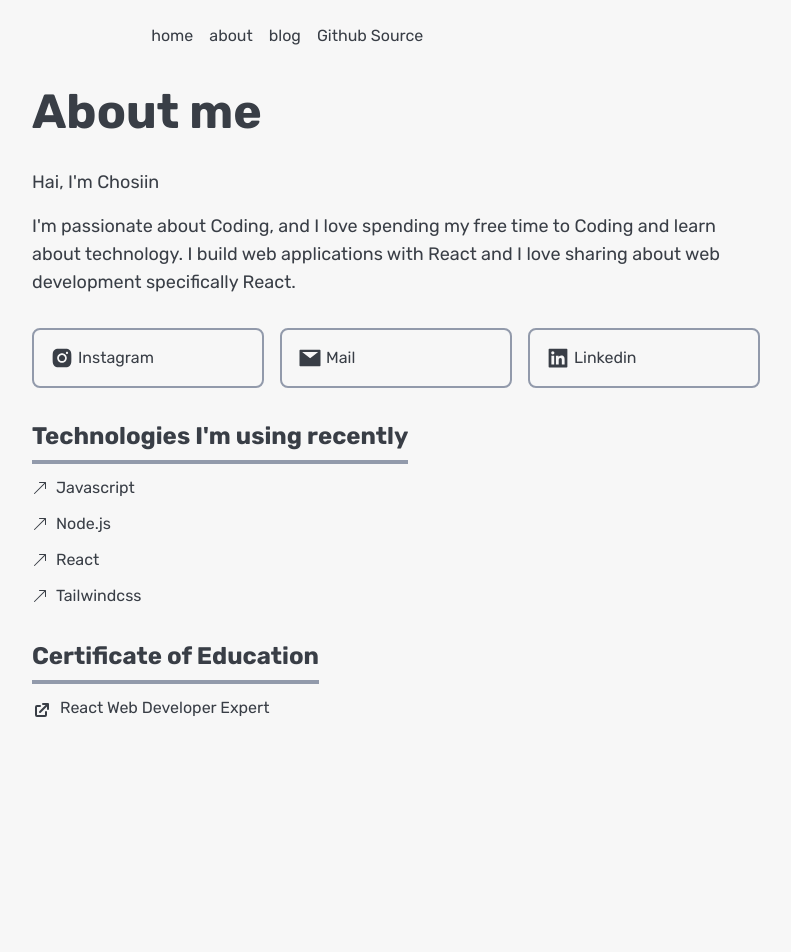
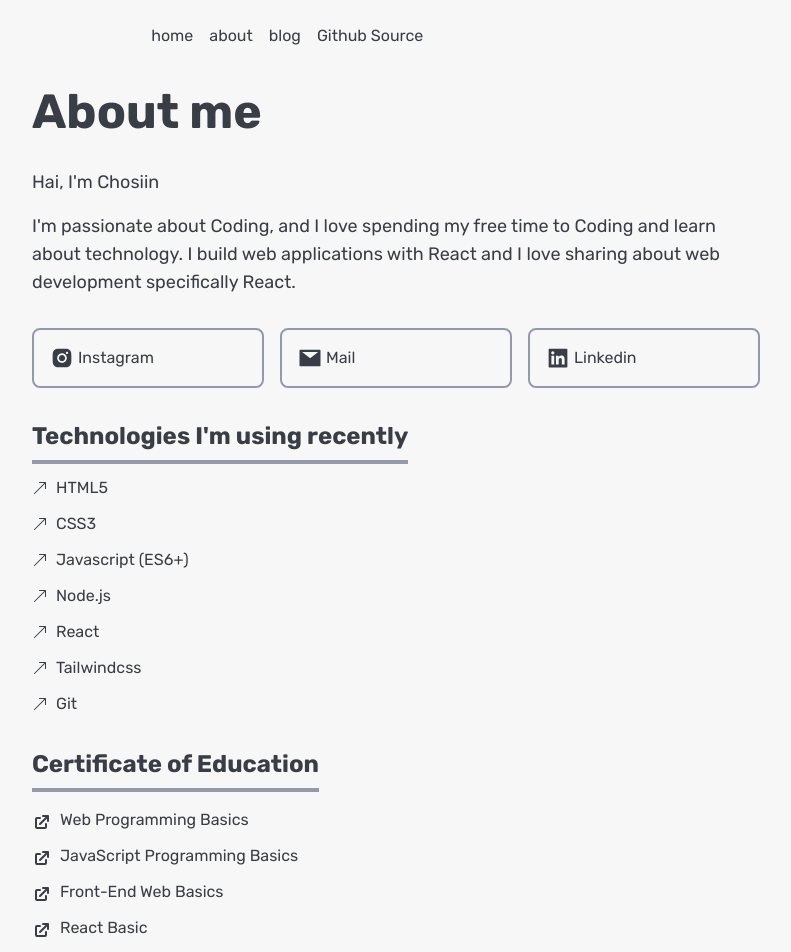
Before and after one commit to shikin93/shikin-homepage, a Next.js app: page /about in a window 1280 px wide. Shown: the top 952 px of the page, without its empty margins (244-1035 px from the left). Before the commit the page ends 888 px from the top, so only its background shows below. Built offline with nearby package versions, Linux system fonts and the light colour scheme.

Commit message:
add content about page

```diff
--- a/pages/about/index.js
+++ b/pages/about/index.js
@@ -4,7 +4,34 @@ import { AiFillInstagram, AiFillMail, AiFillLinkedin } from 'react-icons/ai';
 import { HiExternalLink } from 'react-icons/hi';
 import { BsArrowUpRight } from 'react-icons/bs';
 
-const tech = ["Javascript", "Node.js", "React", "Tailwindcss"];
+const tech = ["HTML5", "CSS3", "Javascript (ES6+)", "Node.js", "React", "Tailwindcss", "Git"];
+
+const certifications = [
+  {
+    nama: "Web Programming Basics",
+    credential: "https://www.dicoding.com/certificates/JLX1LVYYNX72"
+  },
+  {
+    nama: "JavaScript Programming Basics",
+    credential: "https://www.dicoding.com/certificates/JLX11RYRNX72"
+  },
+  {
+    nama: "Front-End Web Basics",
+    credential: "https://www.dicoding.com/certificates/4EXG912R9ZRL"
+  },
+  {
+    nama: "React Basic",
+    credential: "https://www.dicoding.com/certificates/NVP79NVVWZR0"
+  },
+  {
+    nama: "React Web Application Fundamental",
+    credential: "https://www.dicoding.com/certificates/4EXG934G1ZRL"
+  },
+  {
+    nama: "React Web Developer Expert",
+    credential: "https://www.dicoding.com/certificates/NVP79NNQ4ZR0"
+  }
+];
 
 const About = () => {
   return (
@@ -48,20 +75,25 @@ const About = () => {
                 <li key={item} className="flex items-center gap-2 mb-3">
                   <BsArrowUpRight />
                   {item}
-                  </li>
+                </li>
               ))
             }
           </ul>
         </section>
         <section className="my-8">
-          <h2 className="border-b-4 w-fit border-b-accentDark pb-2 mb-3 text-2xl font-bold">Certificate of Education</h2>
+          <h2 className="border-b-4 w-fit border-b-accentDark pb-2 mb-4 text-2xl font-bold">Certificate of Education</h2>
           <ul>
-            <Link href="https://www.dicoding.com/certificates/NVP79NNQ4ZR0" target="_blank">
-              <li className="flex items-end gap-2 hover:underline">
-                <HiExternalLink className="text-xl" />
-                <p>React Web Developer Expert</p>
-              </li>
-            </Link>
+            {
+              certifications.map((item) => (
+                <Link key={item.nama} href={item.credential} target="_blank">
+                  <li className="flex items-end gap-2 mb-3 hover:underline">
+                    <HiExternalLink className="text-xl" />
+                    <p>{item.nama}</p>
+                  </li>
+                </Link>
+
+              ))
+            }
           </ul>
         </section>
       </section>
```
